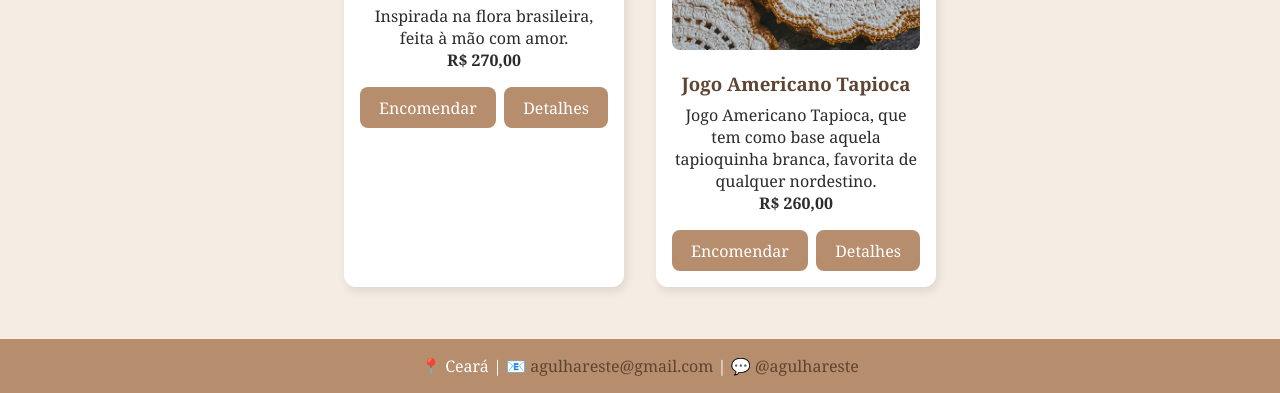
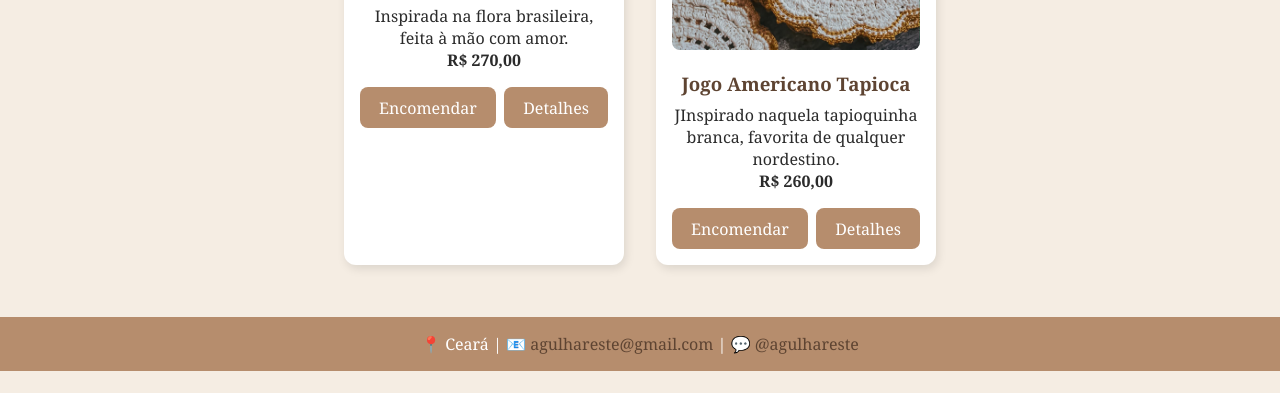
Before and after one commit to agulhareste/Agulhareste, a plain HTML site: page index.html in a window 1280 px wide. Shown: the part 518-911 px from the top of the page. After the commit the page ends 889 px from the top, so only its background shows below. Drawn offline with Linux system fonts and the light colour scheme.

Commit message:
correção

```diff
--- a/index.html
+++ b/index.html
@@ -57,7 +57,7 @@
       <div class="produto" data-categoria="jogos-americanos">
         <img src="img/tapioca.jpeg" alt="Jogo americano Tapioca" class="expandir-img">
         <h3>Jogo Americano Tapioca</h3>
-        <p>Jogo Americano Tapioca, que tem como base aquela tapioquinha branca, favorita de qualquer nordestino.</p>
+        <p>JInspirado naquela tapioquinha branca, favorita de qualquer nordestino.</p>
         <p><strong>R$ 260,00</strong></p>
         <div class="botoes-produto">
           <a href="#" class="whatsapp-link" data-produto="Jogo Americano Tapioca">Encomendar</a>
```
